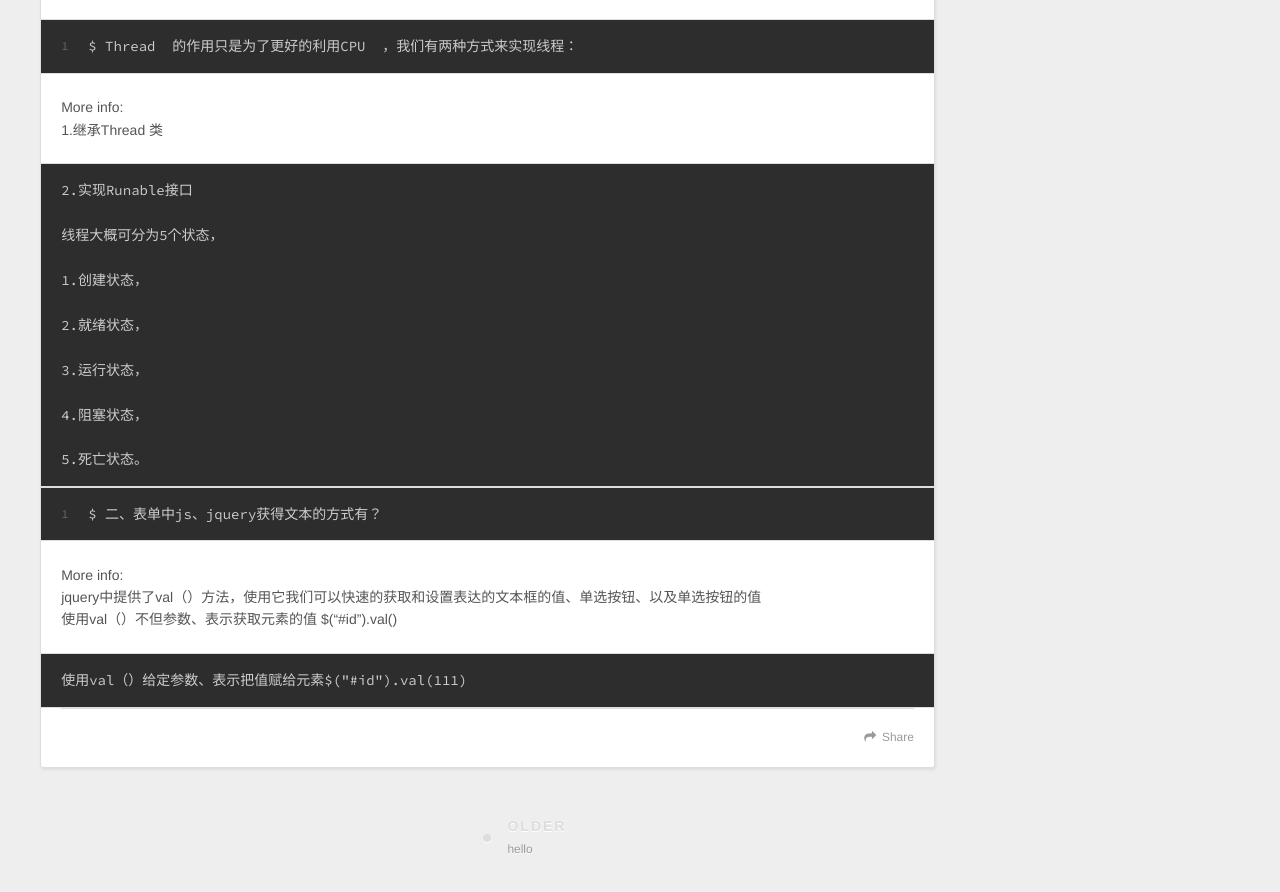
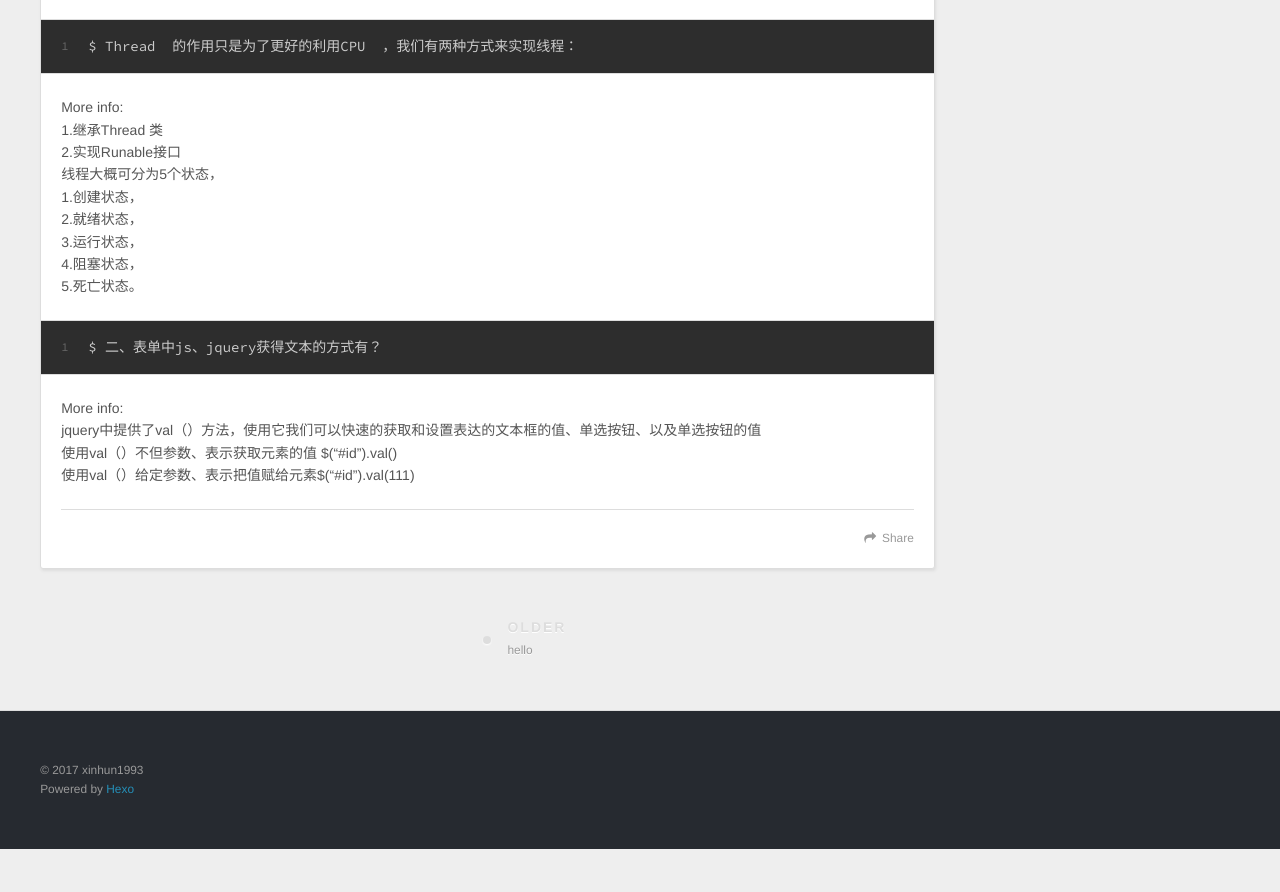
Before and after one commit to xinhun1993/xinhun1993.github.io, a plain HTML site: page 2017/02/13/hello-world/index.html in a window 1280 px wide. Shown: the part 1125-2017 px from the top of the page. After the commit the page ends 1974 px from the top, so only its background shows below. Drawn offline with nearby package versions, Linux system fonts and the light colour scheme.

Commit message:
Site updated: 2017-02-13 17:33:10

```diff
--- a/2017/02/13/hello-world/index.html
+++ b/2017/02/13/hello-world/index.html
@@ -15,7 +15,7 @@ More info:">
 <meta property="og:description" content="欢迎来到我的博客，这是我第一天用github+hexo搭建的博客，我是一名java爱好者，以前学的版本控制管理工具是svn，由于听到很多人说github，所以我就收到了一篇文章，关于搭建博客的，所以我就尝试，搭建成功了，我很开心，分享我的喜悦吧 ！!hah以后我会不定时的更新我的博客，上面大多是我对java认识，有兴趣的同学可以关注我！！！^_^
 1$ java中的递归函数
 More info:">
-<meta property="og:updated_time" content="2017-02-13T09:30:33.000Z">
+<meta property="og:updated_time" content="2017-02-13T09:32:20.000Z">
 <meta name="twitter:card" content="summary">
 <meta name="twitter:title" content="java">
 <meta name="twitter:description" content="欢迎来到我的博客，这是我第一天用github+hexo搭建的博客，我是一名java爱好者，以前学的版本控制管理工具是svn，由于听到很多人说github，所以我就收到了一篇文章，关于搭建博客的，所以我就尝试，搭建成功了，我很开心，分享我的喜悦吧 ！!hah以后我会不定时的更新我的博客，上面大多是我对java认识，有兴趣的同学可以关注我！！！^_^
@@ -76,7 +76,7 @@ More info:">
         <section id="main"><article id="post-hello-world" class="article article-type-post" itemscope itemprop="blogPost">
   <div class="article-meta">
     <a href="/2017/02/13/hello-world/" class="article-date">
-  <time datetime="2017-02-13T09:30:52.790Z" itemprop="datePublished">2017-02-13</time>
+  <time datetime="2017-02-13T09:33:09.792Z" itemprop="datePublished">2017-02-13</time>
 </a>
 
   </div>
@@ -101,24 +101,10 @@ More info:">
 <figure class="highlight bash"><table><tr><td class="gutter"><pre><div class="line">1</div></pre></td><td class="code"><pre><div class="line">$ 数据库中char和varchar的区别？</div></pre></td></tr></table></figure>
 <p>More info:<br>        char表示的是固定长度，<br>        varchar表示的是实际长度的数据类型<br>        比如：如果是char类型，当你输入字符小于长度时，后补空格；而是varchar类型时，则表示你输入字符的实际长度</p>
 <figure class="highlight bash"><table><tr><td class="gutter"><pre><div class="line">1</div></pre></td><td class="code"><pre><div class="line">$ Thread  的作用只是为了更好的利用CPU  ，我们有两种方式来实现线程：</div></pre></td></tr></table></figure>
-<p>More info:<br>            1.继承Thread 类</p>
-<pre><code>2.实现Runable接口
+<p>More info:<br>            1.继承Thread 类<br>            2.实现Runable接口<br>            线程大概可分为5个状态，<br>            1.创建状态，<br>            2.就绪状态，<br>            3.运行状态，<br>            4.阻塞状态，<br>            5.死亡状态。</p>
+<figure class="highlight bash"><table><tr><td class="gutter"><pre><div class="line">1</div></pre></td><td class="code"><pre><div class="line">$ 二、表单中js、jquery获得文本的方式有？</div></pre></td></tr></table></figure>
+<p>More info:<br>            jquery中提供了val（）方法，使用它我们可以快速的获取和设置表达的文本框的值、单选按钮、以及单选按钮的值<br>            使用val（）不但参数、表示获取元素的值 $(“#id”).val()<br>            使用val（）给定参数、表示把值赋给元素$(“#id”).val(111)</p>
 
-线程大概可分为5个状态，
-
-1.创建状态，
-
-2.就绪状态，
-
-3.运行状态，
-
-4.阻塞状态，
-
-5.死亡状态。
-</code></pre><figure class="highlight bash"><table><tr><td class="gutter"><pre><div class="line">1</div></pre></td><td class="code"><pre><div class="line">$ 二、表单中js、jquery获得文本的方式有？</div></pre></td></tr></table></figure>
-<p>More info:<br>            jquery中提供了val（）方法，使用它我们可以快速的获取和设置表达的文本框的值、单选按钮、以及单选按钮的值<br>            使用val（）不但参数、表示获取元素的值 $(“#id”).val() </p>
-<pre><code>使用val（）给定参数、表示把值赋给元素$(&quot;#id&quot;).val(111)
-</code></pre>
 
     </div>
     <footer class="article-footer">
```
Also changed, not shown: archives/2017/02/index.html (+1 -1 lines), archives/2017/index.html (+1 -1 lines), archives/index.html (+1 -1 lines), index.html (+4 -18 lines).
